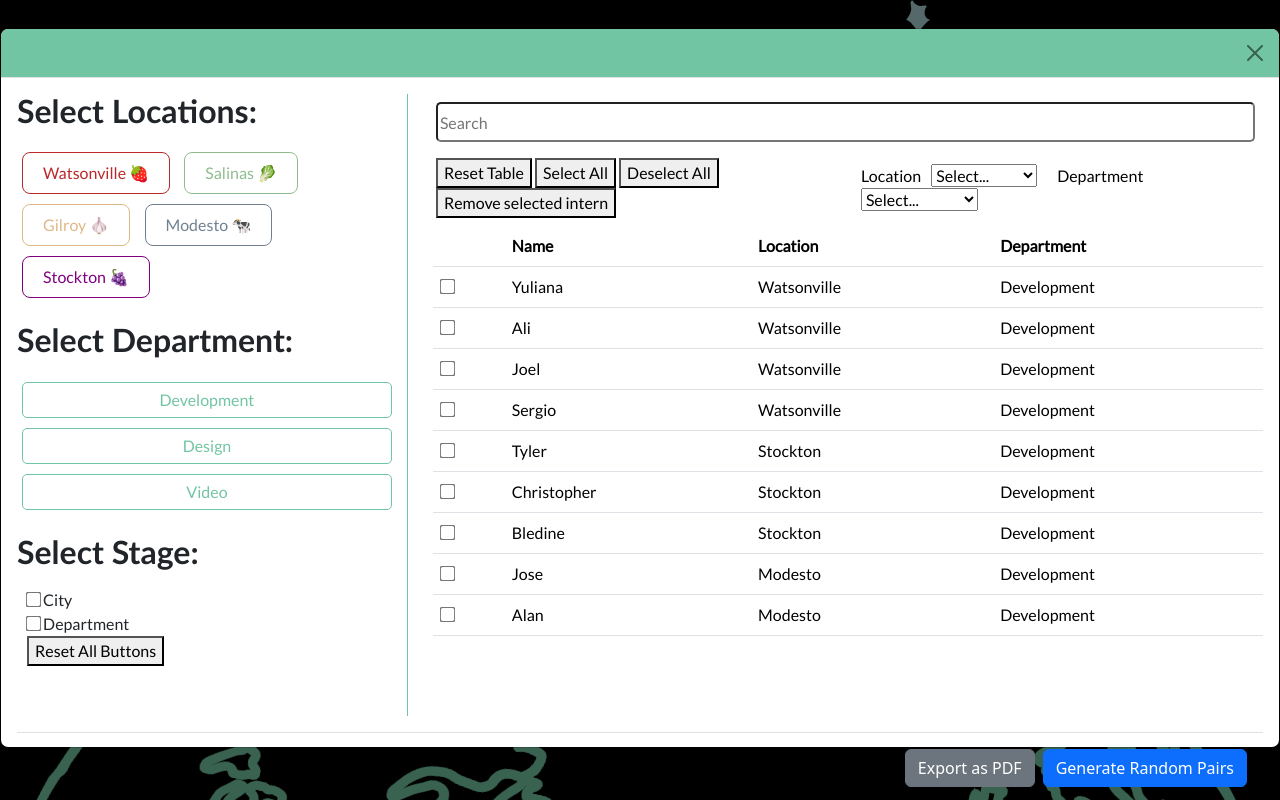
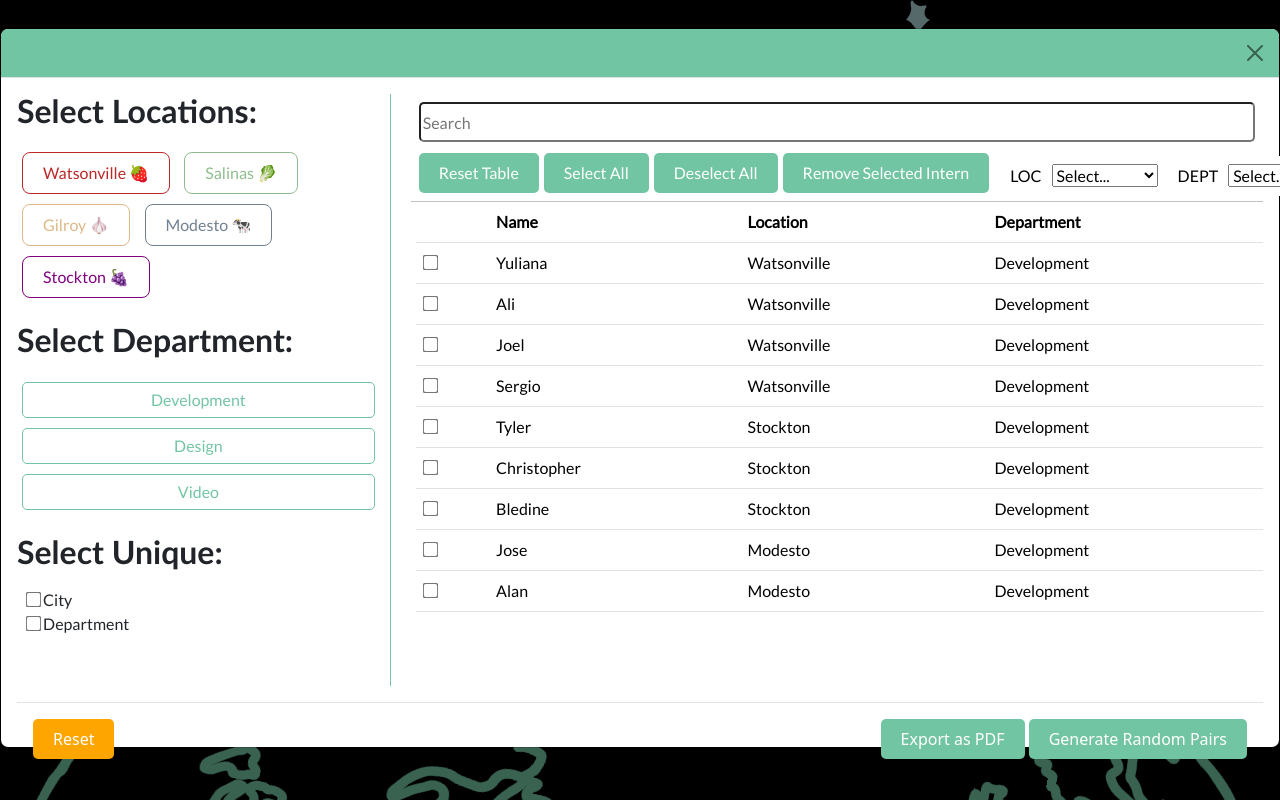
Before and after one commit to BizzNEST/watsonville-bizznest-scheduler, a website with bundled scripts: page src/HomePage.html in a window 1280 px wide. Both pictures are taken after a click on the button "Nest Me Up!". Built offline with nearby package versions, Linux system fonts and the light colour scheme.

Commit message:
feat(modal): button-styling

```diff
--- a/src/HomePage.html
+++ b/src/HomePage.html
@@ -89,7 +89,7 @@
                   <button class="department-button" value="Video">Video</button>
                 </div>
                 <div class="unique-div">
-                  <h2>Select Stage:</h2>
+                  <h2>Select Unique:</h2>
                   <div class="unique-boxes">
                     <div>
                       <input
@@ -108,8 +108,6 @@
                         value="True"
                       />
                       <label for="unique-department">Department</label><br />
-                    <!-- reset all buttons including table after generating pairs ***might need to make itds own div** -->
-                    <button class="reset-all-buttons">Reset All Buttons </button>
                     </div>
                   </div>
                 </div>
@@ -126,14 +124,14 @@
                     </form>
                   </div>
                   <div class="selection-tools">
-                    <div id="selection-btns">
+                    <div id="selection-btns" class="button-contatiner">
                       <button id="reset-button">Reset Table</button>
                       <button id="select-all">Select All</button>
                       <button id="deselect-all-button" class="button-spacing">
                         Deselect All
                       </button>
                     </div>
-                    <div>
+                    <div class="filter-col">
                       <div id="filter-options">
                         <div id="dropdowns-container"></div>
                         <p id="selectedLocation"></p>
@@ -162,12 +160,16 @@
             <!--------------------------------------->
             <div class="d-flex flex-column mb-3"></div>
             <div class="modal-footer">
+              <!-- reset all buttons including table after generating pairs ***might need to make itds own div** -->
+              <button class="reset-all-buttons" id="reset-all">Reset</button>
+              <div>
                 <button type="button" class="btn btn-secondary" id="export-pdf">
                   Export as PDF
                 </button>
                 <button type="button" class="btn btn-primary" id="generate-pairs">
                   Generate Random Pairs
                 </button>
+              </div>
             </div>
             <!--Modal Table END-->
           </div>
--- a/src/filter.js
+++ b/src/filter.js
@@ -22,7 +22,7 @@ export function displayFilters() {
 
   const locationLabel = document.createElement("label");
   locationLabel.htmlFor = "locations";
-  locationLabel.textContent = "Location";
+  locationLabel.textContent = "LOC";
 
   // Create Department Dropdown
   const departments = [
@@ -47,7 +47,7 @@ export function displayFilters() {
 
   const departmentLabel = document.createElement("label");
   departmentLabel.htmlFor = "department";
-  departmentLabel.textContent = "Department";
+  departmentLabel.textContent = "DEPT";
 
   // Append everything to the dropdowns container
   const dropdownsContainer = document.getElementById("dropdowns-container");
--- a/src/script.js
+++ b/src/script.js
@@ -164,7 +164,7 @@ document.addEventListener("DOMContentLoaded", () => {
   displayFilters();
 
   const excludeButton = document.createElement("button");
-  excludeButton.textContent = "Remove selected intern";
+  excludeButton.textContent = "Remove Selected Intern";
   excludeButton.addEventListener("click", excludeSelectedInterns);
   document.getElementById("selection-btns").appendChild(excludeButton);
 
--- a/src/style.css
+++ b/src/style.css
@@ -90,10 +90,15 @@ body{
   color: white;
 }
 
+.filter-col{
+  width: 100%;
+}
+
 #filter-options {
   display: flex;
+  flex-direction: row;
+  justify-content: flex-end;
   align-items: center;
-  gap: 10px;
 }
 
 #filter-options button {
@@ -106,6 +111,12 @@ body{
 
 #filter-options select {
   margin-right: 20px;
+}
+
+#dropdowns-container {
+  display: flex;
+  flex-direction: row;
+  align-items: center;
 }
 
 .pairing-table {
@@ -338,10 +349,46 @@ input[type="checkbox"] {
   display: flex;
   flex-direction: row;
   align-items: center;
+  border-bottom: 1px silver solid;
 }
 
-.selection-btns{
+#selection-btns{
   display: flex;
   flex-direction: row;
-  border: 1px red solid;
+  justify-content: space-evenly;
+  margin-top: -5px;
 }
+
+#selection-btns button {
+  color:white;
+  background-color: #72c5a3;
+  border: 0px;
+  border-radius: 5px;
+  margin-right: 5px;
+  padding: 8px 20px;
+  white-space: nowrap;
+}
+
+#selection-btns button:hover{
+  background-color: #538a73;
+}
+
+.modal-footer{
+  display: flex;
+  flex-direction: row;
+  justify-content: space-between;
+}
+
+.modal-footer button{
+  border-radius: 5px;
+  padding: 8px 20px;
+  border: 0px;
+  background-color: #72c5a3;
+  color: white;
+}
+.modal-footer button:hover{
+  background-color: #538a73;
+}
+#reset-all{
+  background-color: orange;
+}
```
Lines whose indentation alone changed are shown as unchanged.
